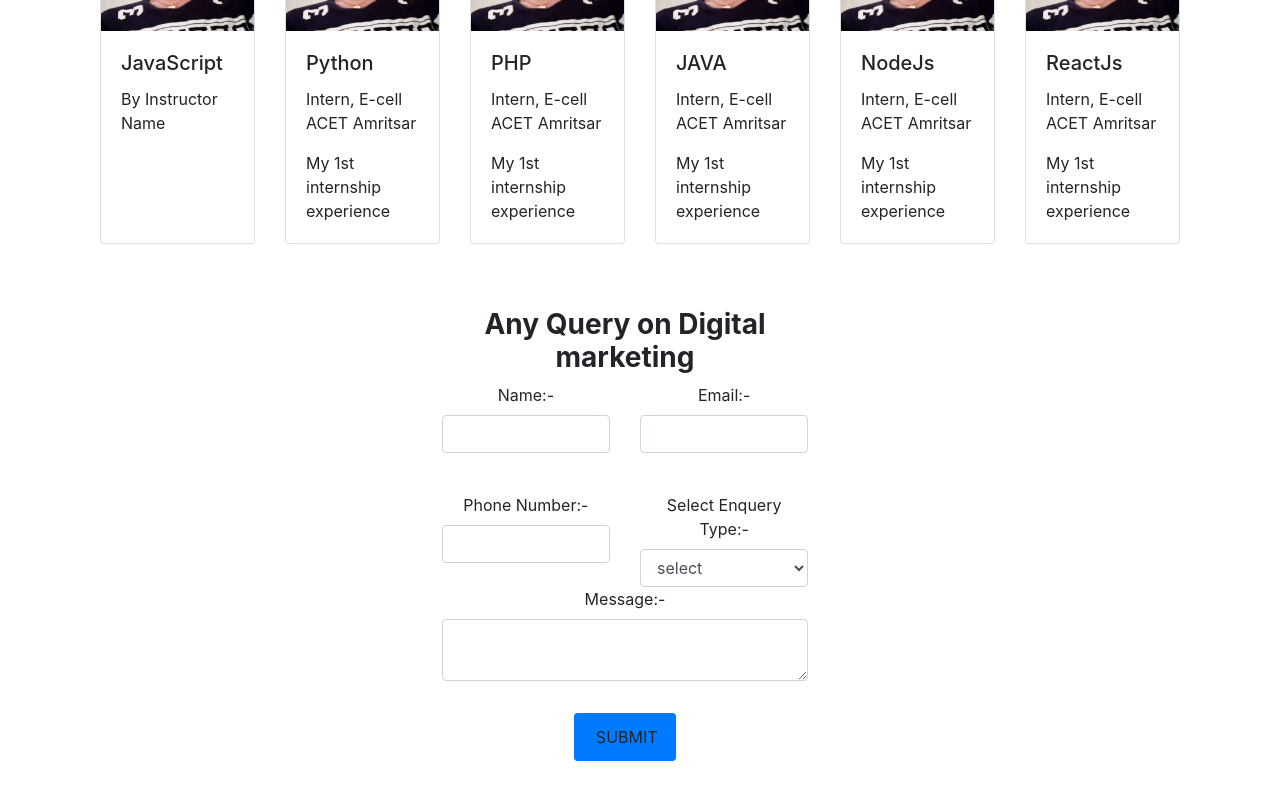
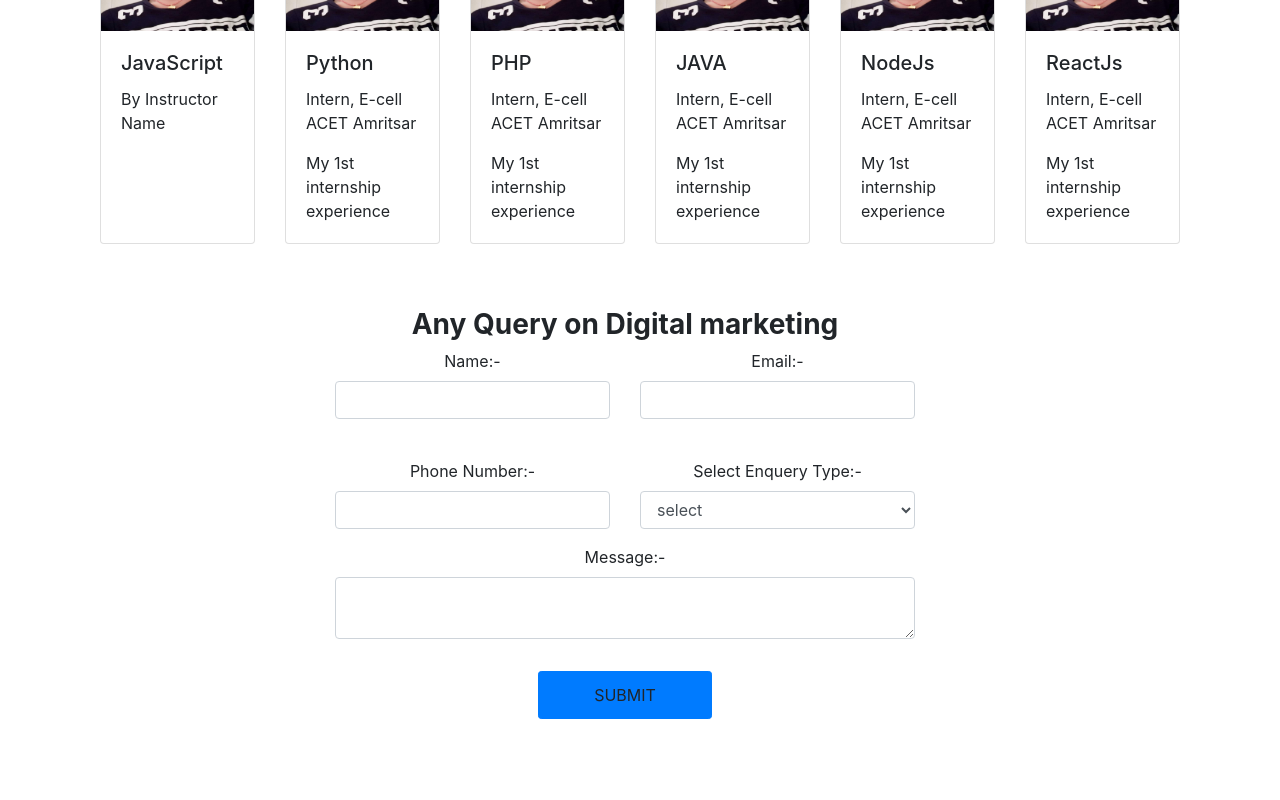
Before and after one commit to manish221298/trikara_task, a React (Create React App) app: page / in a window 1280 px wide. Shown: the part 797-1597 px from the top of the page. Built offline with nearby package versions, Linux system fonts and the light colour scheme.

Commit message:
trikara_task

```diff
--- a/src/QueryForm.js
+++ b/src/QueryForm.js
@@ -90,8 +90,8 @@ class QueryForm extends Component {
           style={{ width: "100%", height: "600px", backgroundColor: "white" }}
           className="row text-center mb-5 pb-5"
         >
-          <div class="col-sm-4"></div>
-          <div class="col-sm-4" style={{ backgroundColor: "" }}>
+          <div class="col-sm-3"></div>
+          <div class="col-sm-6" style={{ backgroundColor: "" }}>
             <Container>
               <Form onSubmit={this.handleSubmit}>
                 <Row className="mt-3">
@@ -176,7 +176,7 @@ class QueryForm extends Component {
               </Form>
             </Container>
           </div>
-          <div class="col-sm-4"></div>
+          <div class="col-sm-3"></div>
         </div>
       </div>
     );
```
